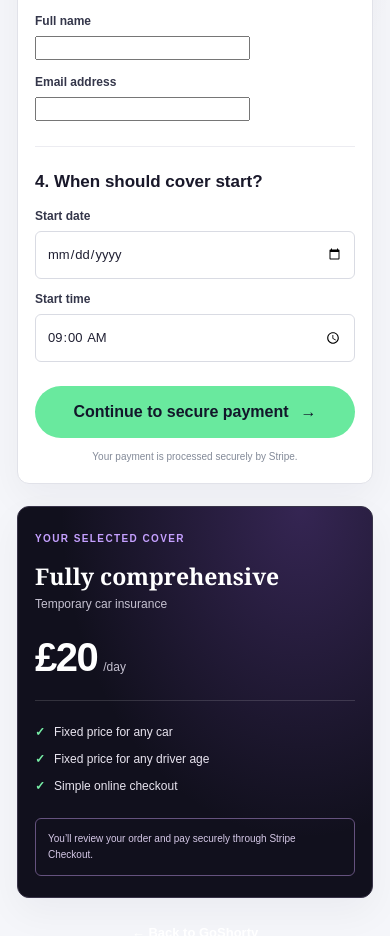
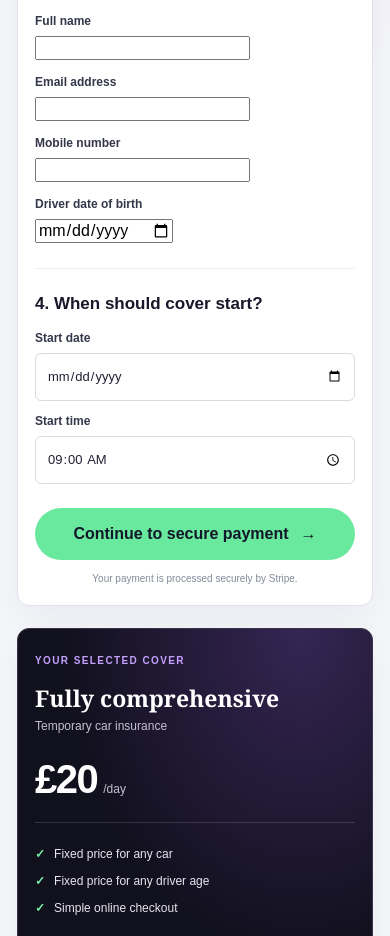
Before and after one commit to insurancetemp/goshorty, a Next.js app: page /get-a-quote in a window 390 px wide. Shown: the part 860-1796 px from the top of the page. Built offline with nearby package versions, Linux system fonts and the light colour scheme.

Commit message:
Collect driver date of birth and phone number

```diff
--- a/app/get-a-quote/page.tsx
+++ b/app/get-a-quote/page.tsx
@@ -25,6 +25,8 @@ export default function GetAQuotePage() {
   const [startTime, setStartTime] = useState("09:00");
   const [customerName, setCustomerName] = useState("");
   const [customerEmail, setCustomerEmail] = useState("");
+  const [customerPhone, setCustomerPhone] = useState("");
+  const [dateOfBirth, setDateOfBirth] = useState("");
   const [notice, setNotice] = useState("");
   const [loading, setLoading] = useState(false);
   const price = useMemo(() => prices[plan], [plan]);
@@ -32,7 +34,7 @@ export default function GetAQuotePage() {
   async function submit(event: FormEvent<HTMLFormElement>) {
     event.preventDefault();
     setNotice("");
-    if (!registration.trim() || !startDate || !startTime || !customerName.trim() || !customerEmail.trim()) {
+    if (!registration.trim() || !startDate || !startTime || !customerName.trim() || !customerEmail.trim() || !customerPhone.trim() || !dateOfBirth) {
       setNotice("Please complete all the fields to continue.");
       return;
     }
@@ -51,6 +53,8 @@ export default function GetAQuotePage() {
           coverStart: coverStart.toISOString(),
           customerName: customerName.trim(),
           customerEmail: customerEmail.trim(),
+          customerPhone: customerPhone.trim(),
+          dateOfBirth,
         },
       });
       if (error) throw error;
@@ -100,6 +104,10 @@ export default function GetAQuotePage() {
               <input id="customer-name" value={customerName} onChange={e => setCustomerName(e.target.value)} autoComplete="name" required />
               <label htmlFor="customer-email" style={{ marginTop: 15 }}>Email address</label>
               <input id="customer-email" type="email" value={customerEmail} onChange={e => setCustomerEmail(e.target.value)} autoComplete="email" required />
+              <label htmlFor="customer-phone" style={{ marginTop: 15 }}>Mobile number</label>
+              <input id="customer-phone" type="tel" value={customerPhone} onChange={e => setCustomerPhone(e.target.value)} autoComplete="tel" required />
+              <label htmlFor="driver-dob" style={{ marginTop: 15 }}>Driver date of birth</label>
+              <input id="driver-dob" type="date" value={dateOfBirth} onChange={e => setDateOfBirth(e.target.value)} required />
               <div className="form-section-rule" />
               <h2>4. When should cover start?</h2>
               <div className="getquote-date-grid">
```
